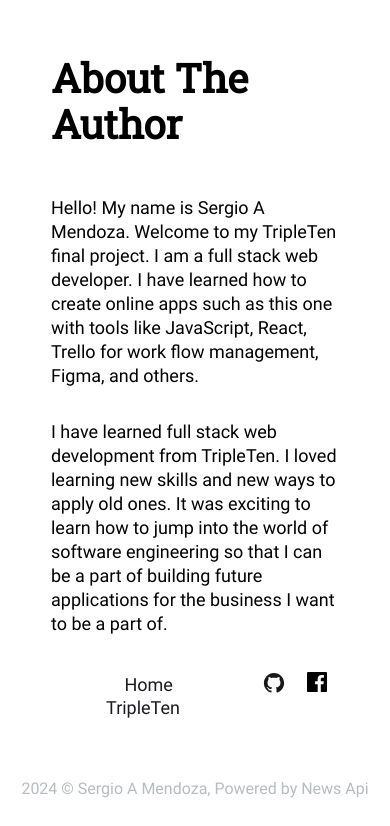
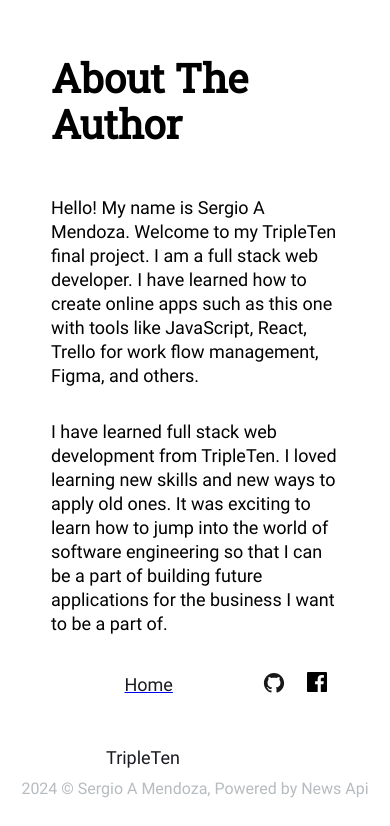
Before and after one commit to MrSurge87/Final_Project-Frontend, a React (Create React App) app: page / in a window 390 px wide. Shown: the part 889-1715 px from the top of the page. Built offline with nearby package versions, Linux system fonts and the light colour scheme.

Commit message:
fix: refactoring header

```diff
--- a/src/components/App/App.css
+++ b/src/components/App/App.css
@@ -1,11 +1,11 @@
 
-.App {
+.app {
   width: 100%;
   height: 100%;
 
 }
 
-.Search {
+.search {
   background-image: url(../../images/background-logo.jpg);
   background-repeat: no-repeat;
   background-size: cover;
--- a/src/components/App/App.js
+++ b/src/components/App/App.js
@@ -255,8 +255,8 @@ function App() {
                 value={{ savedArticles, setSavedArticles }}
               >
                 <KeyWordContext.Provider value={{ keyword, setKeyword }}>
-                  <div className="App">
-                    <div className="Search">
+                  <div className="app">
+                    <div className="search">
                       <>
                       {isMobileMenuOpen && (
                       <MobileMenu
--- a/src/components/Footer/Footer.css
+++ b/src/components/Footer/Footer.css
@@ -38,7 +38,7 @@
 }
 
 
-.footer__button--home {
+.footer__link--home {
   width: 49px;
   height: 24px;
   border: none;
@@ -50,9 +50,11 @@
   color: rgba(26, 27, 34, 1);
 }
 
-.footer__button--home:hover {
+.footer__link--home:hover {
   cursor: pointer;
 }
+
+
 
 .footer__link--tripleten {
   margin-right: 40px;
--- a/src/components/Footer/Footer.js
+++ b/src/components/Footer/Footer.js
@@ -2,6 +2,7 @@ import "./Footer.css";
 import GitHubIcon from "../../images/github-image.svg";
 import FacebookIcon from "../../images/Facebook-image.svg";
 import { NavLink } from "react-router-dom";
+import HomeBlack from "../../images/Home-Black.svg";
 
 const Footer = () => {
   const currentYear = new Date().getFullYear();
@@ -14,9 +15,10 @@ const Footer = () => {
         <ul className="footer__links-description">
           <li className="footer__link">
             <NavLink to="/">
-              <button className="footer__button footer__button--home" type="button">
+              <button className="footer__link footer__link--home" type="button">
               Home
               </button>
+
             </NavLink>
             </li>
             <li className="footer__link">
--- a/src/components/MobileMenu/MobileMenu.css
+++ b/src/components/MobileMenu/MobileMenu.css
@@ -3,7 +3,7 @@
   }
 
   @media screen and (max-width: 720px) {
-    .Search {
+    .search {
       background-color: (0,0,0,0.5);
     }
     .mobile__menu {
```
